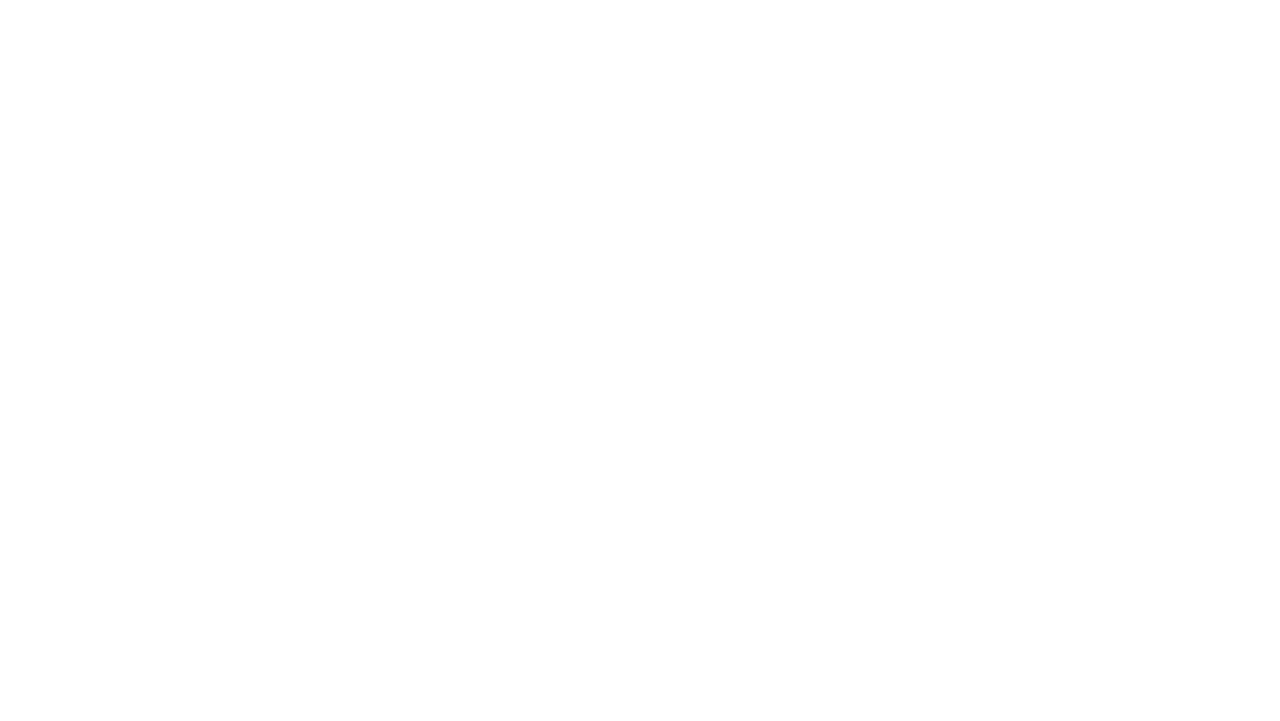
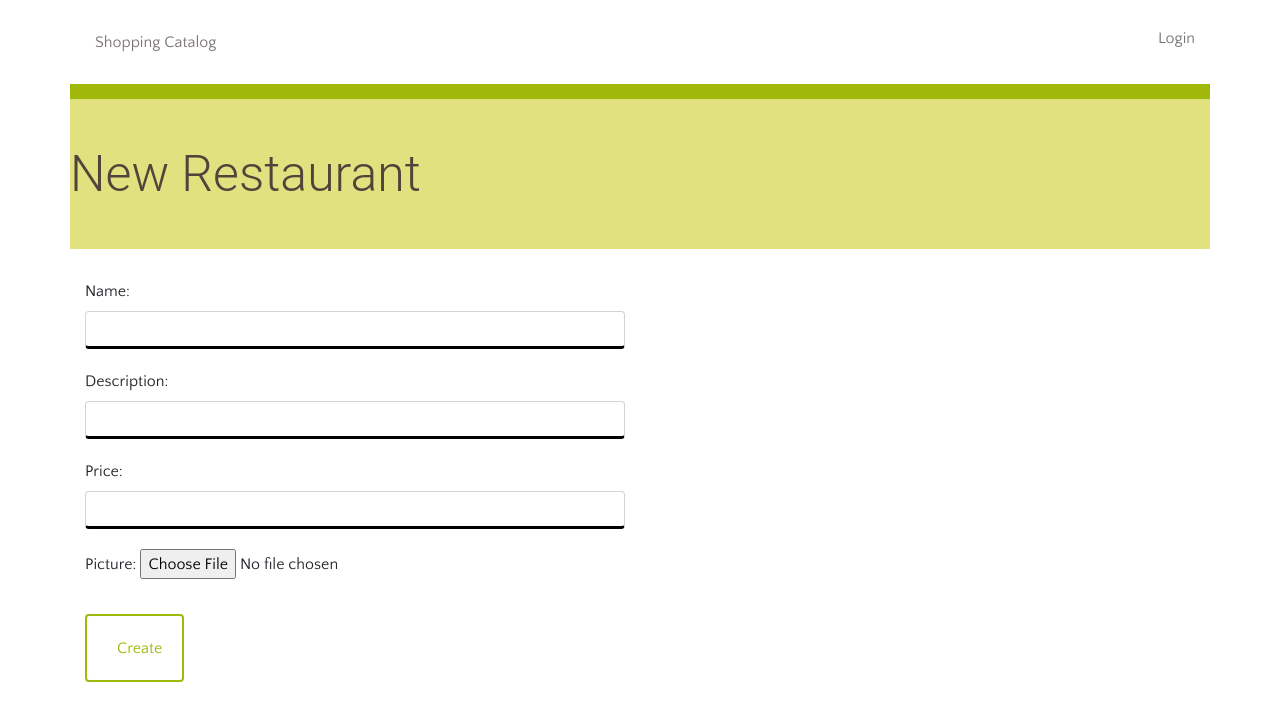
Before and after one commit to nikiyasimpson/catalog, a Flask app: page /item/new/ in a window 1280 px wide. Before the commit the part shown is empty. Shown: the top 721 px of the page. Run offline with Flask 2, Linux system fonts and the light colour scheme; the visitor is signed in with stand-in values (Sample User, id 1); some libraries are stand-ins or nearby versions.

Commit message:
add image upload functions

```diff
--- a/static/styles.css
+++ b/static/styles.css
@@ -161,3 +161,8 @@ h3 {
 	text-align: center;
 
 }
+
+input[type="text"] {
+	border-bottom: solid black;
+	margin-bottom: 20px;
+}
--- a/templates/newItem.html
+++ b/templates/newItem.html
@@ -0,0 +1,57 @@
+{% extends "main.html" %}
+{% block content %}
+{% include "header.html" %}
+	<div class="row divider green">
+		<div class="col-md-12"></div>
+	</div>
+	<div class="row banner menu">
+		<div class="col-md-11 col-md-offset-1 padding-none">
+			<h1>New Restaurant</h1>
+		</div>
+	</div>
+	<div class="row">
+		<div class="col-md-6 col-md-offset-1 padding-top">
+			<form action="#" method = "post">
+				<div class="form-group">
+				<label for="name">Name:</label>
+                <input type ="text" class="form-control" maxlength="100" name="name">
+                <label for="description">Description:</label>
+                <input type ="text" class="form-control" maxlength="100" name="description">
+                <label for="price">Price:</label>
+                <input type ="text" class="form-control" maxlength="100" name="price">
+                <label for="picture">Picture:</label>
+                <input type="file" id="picture" name="picture" accept="image/png, image/jpeg">
+				<div class="padding-bottom"></div>
+				<button type="submit" class="btn btn-default" id="submit" type="submit">
+				<span class="glyphicon glyphicon-cutlery" aria-hidden="true"></span>Create</button>
+				</div>
+			</form>
+		</div>
+    </div>
+    <script>
+        let selectedFile;
+        $('picture').change(function() {
+            function handleFileUploadChange(e) {
+                selectedFile = e.target.files[0];
+                console.log('File Selected:', selectedFile);
+            }
+        })
+
+        $('submit').submit(function() {
+            function handleFileUploadSubmit(e) {
+            //create a child directory called images, and place the file inside this directory
+            const uploadImage = storageRef.child(`static/images/${selectedFile.name}`).put(selectedFile);
+            uploadImage.on('state_changed', (snapshot) => {
+            // Observe state change events such as progress, pause, and resume
+            }, (error) => {
+            // Handle unsuccessful uploads
+            console.log(error);
+            }, () => {
+            // Do something once upload is complete
+            console.log('success');
+            });
+        }
+        })
+
+    </script>
+{% endblock %}
```
